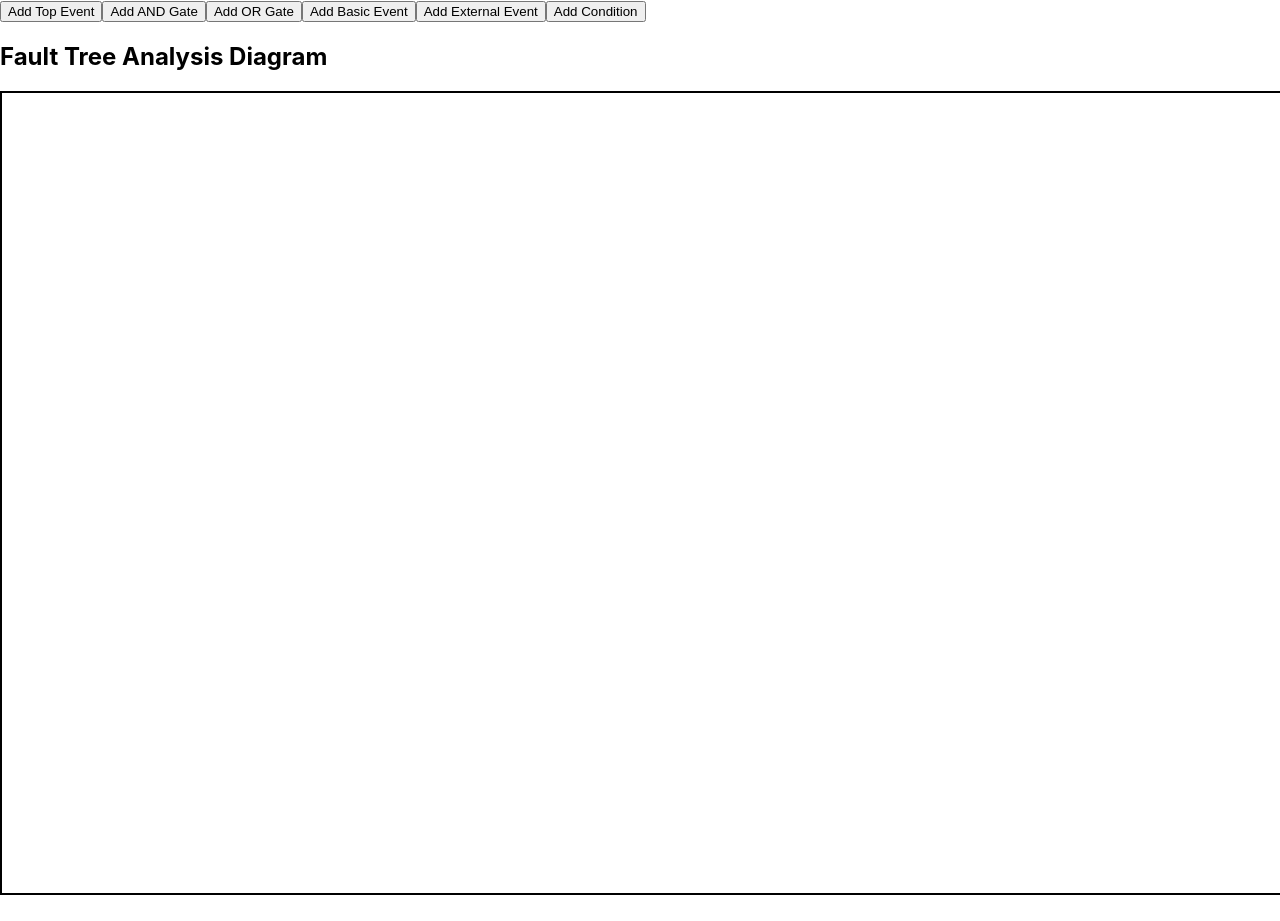
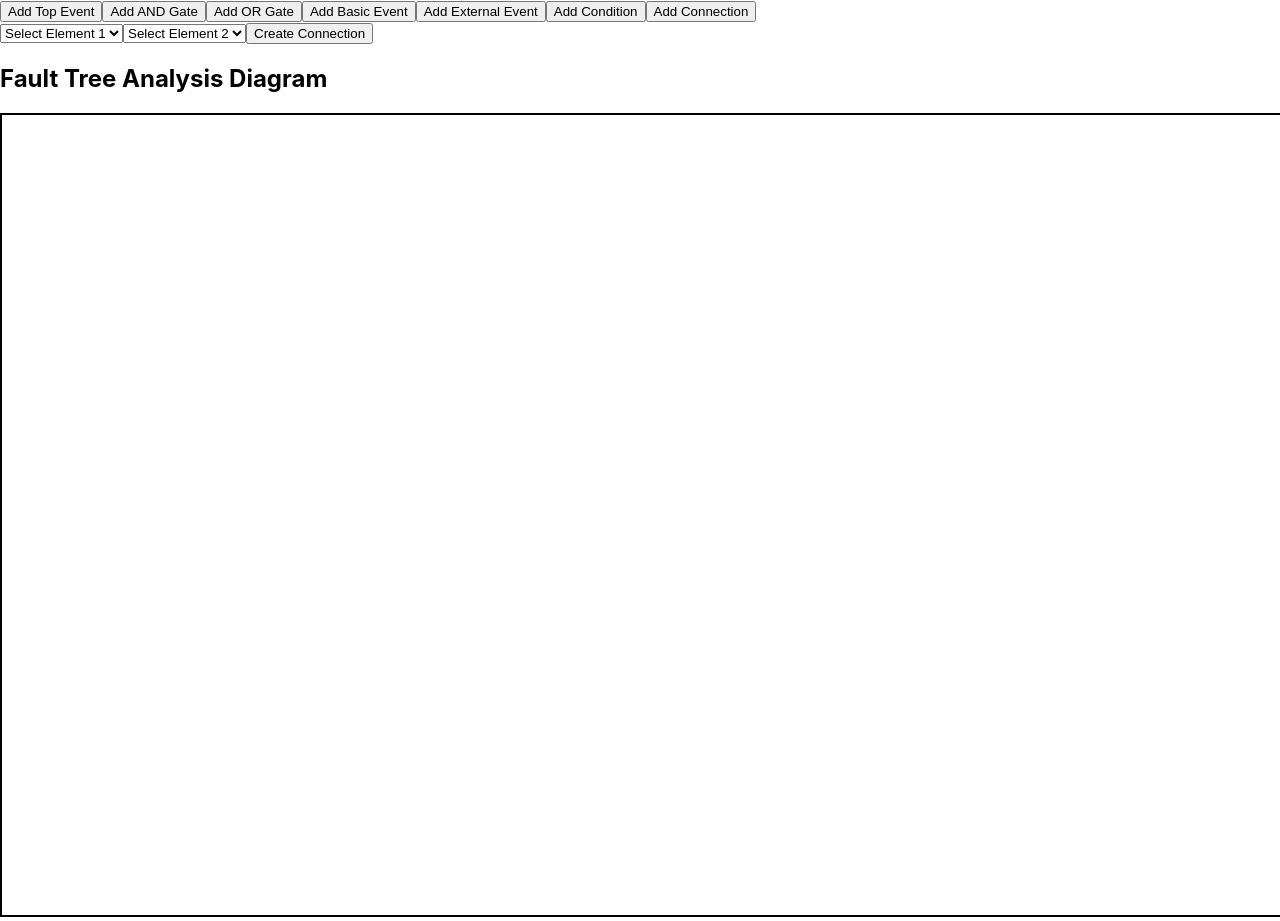
Before and after one commit to BartekFirlej/DSK, a React (Create React App) app in the folder my-web-app/: page / in a window 1280 px wide. Shown: the top 921 px of the page. Before the commit the page ends 899 px from the top, so only its background shows below. Built offline with nearby package versions, Linux system fonts and the light colour scheme.

Commit message:
Added possibility to add connections between elements

```diff
--- a/my-web-app/src/AndGate.tsx
+++ b/my-web-app/src/AndGate.tsx
@@ -13,7 +13,7 @@ const AndGate: React.FC<AndGateProps> = ({ id, position, onDragEnd }) => {
   };
   return (
     <Draggable initialPosition={position}  onDragEnd={handleDragEnd}>
-        <svg x={position.x} y={position.y}>
+        <svg>
             <rect width="40" height="40" fill="lightgreen" stroke="black" strokeWidth="2"/>
             <text x="20" y="20" alignmentBaseline="middle" textAnchor="middle" fill="black" fontWeight="bold">
                 AND
--- a/my-web-app/src/App.tsx
+++ b/my-web-app/src/App.tsx
@@ -6,12 +6,16 @@ import BasicEvent from './BasicEvent';
 import OrGate  from './OrGate';
 import AndGate from './AndGate';
 import Condition from './Condition';
-import Line, { LineRef } from './Line';
+import Line, { LineProps, LineRef } from './Line';
+import { start } from 'repl';
 
 const App: React.FC = () => {
   const lineRef = useRef<LineRef>(null);
 
   const [linePositions, setLinePositions] = useState<{ [key: string]: { start: { x: number; y: number }; end: { x: number; y: number } } }>({});
+  const [isSelecting, setIsSelecting] = useState(false);
+  const [selectedParent, setSelectedParent] = useState(null);
+  const [selectedChild, setSelectedChild] = useState(null);
 
 
   const [topEvents, setTopEvents] = useState<Array<{ id: string; label: string; position: { x: number; y: number; } }>>([]);
@@ -69,45 +73,25 @@ const App: React.FC = () => {
   };
 
   var handleDragEnd = (id: string, newPosition: { x: number; y: number }) => {
-    console.log('NOWA POZYCJAAA x: ' + newPosition.x + ', y: ' + newPosition.y);
-    const updatedLinePositions = { ...linePositions };
-    console.log(connections);
-
-    connections.forEach(connection => {
+    const updatedConnections = connections.map(connection => {
       if (connection.parent === id) {
-        console.log('Parent');
-        const updatedConnections = connections.map(c => {
-          if (c.id === connection.id) {
-            return { ...c, startPosition: newPosition };
-          } else {
-            return c;
-          }
-        });
-        setConnections(updatedConnections);
+        // If the current connection's parent matches the dragged node, update startPosition
+        return { ...connection, startPosition: newPosition };
       } else if (connection.child === id) {
-        console.log('Child');
-        const updatedConnections = connections.map(c => {
-          if (c.id === connection.id) {
-            return { ...c, endPosition: newPosition };
-          } else {
-            return c;
-          }
-        });
-        setConnections(updatedConnections);
+        // If the current connection's child matches the dragged node, update endPosition
+        return { ...connection, endPosition: newPosition };
+      } else {
+        // If the current connection does not involve the dragged node, leave it unchanged
+        return connection;
       }
     });
-  };
 
-
-
-  const updateLinePositions = () => {
-    if (lineRef.current) {
-      lineRef.current.update({ x: 10, y: 20 }, { x: 30, y: 40 });
-    }
+    // Update the connections state once with all changes
+    setConnections(updatedConnections);
   };
 
   const getNodePositionById = (id: string) => {
-    const allElements = [
+    var allElements = [
       ...topEvents,
       ...basicEvents,
       ...externalEvents,
@@ -115,10 +99,25 @@ const App: React.FC = () => {
       ...andGates,
       ...conditions,
     ];
+    var element = allElements.find(element => element.id === id);
+    return element ? element.position : null;
+  };
 
-    const element = allElements.find(element => element.id === id);
+  const handleAddConnection = () => {
+    /* startSelection();
+    if (!isSelecting)
+      return;
+    if (!selectedParent) {
+      setSelectedParent(nodeId);
+    } else if (selectedParent && !selectedChild && nodeId !== selectedParent) {
+      setSelectedChild(nodeId);
+      createConnection(selectedParent, nodeId);
+      setIsSelecting(false);
+    }; */
+  }
 
-    return element ? element.position : null;
+  const handleClick = (id: string) => {
+    console.log(id);
   };
 
   const getNodeById = (id: string) => {
@@ -130,9 +129,7 @@ const App: React.FC = () => {
       ...andGates,
       ...conditions,
     ];
-
     const element = allElements.find(element => element.id === id);
-
     return element ? element : null;
   };
 
@@ -150,6 +147,75 @@ const App: React.FC = () => {
     return relevantConnections;
   };
 
+  let selectedElementId: string | null = null;
+
+  document.querySelectorAll('.element').forEach(item => {
+    item.addEventListener('click', event => {
+      const clickedElementId = (event.target as HTMLElement).getAttribute('data-id');
+      if (clickedElementId) {
+        handleElementClick(clickedElementId);
+      }
+    });
+  });
+
+  function handleElementClick(clickedElementId: string): void {
+    if (!selectedElementId) {
+      selectedElementId = clickedElementId;
+      console.log(`Selected element: ${selectedElementId}`);
+    } else {
+      createConnection(selectedElementId, clickedElementId);
+      selectedElementId = null;
+    }
+  }
+
+  function canCreateConnection(fromId: string, toId: string): boolean {
+    if (fromId === toId) {
+      alert('Cannot create a connection to the same element.');
+      return false;
+    }
+
+    const exists = connections.some(conn => conn.parent === fromId && conn.child === toId || conn.parent === toId && conn.child === fromId);
+    if (exists) {
+      alert('Connection already exists.');
+      return false;
+    }
+    return true;
+  }
+
+  function createConnection(fromId: string, toId: string): void {
+    if (canCreateConnection(fromId, toId)) {
+      const parentPosition = getNodePositionById(fromId);
+      const childPosition = getNodePositionById(toId);
+      if (parentPosition && childPosition) {
+      const newConnection: LineProps = {
+        id: `connection${connections.length + 1}`,
+        parent: fromId,
+        child: toId,
+        startPosition: parentPosition,
+        endPosition: childPosition
+      };
+      connections.push(newConnection);
+      console.log('Connection created:', newConnection);
+    } else {
+      console.log('Cannot create connection.');
+    }
+   }
+ }
+
+ const [selectedElement1, setSelectedElement1] = useState('');
+ const [selectedElement2, setSelectedElement2] = useState('');
+
+ const handleSubmit = (e: React.FormEvent<HTMLFormElement>) => {
+  e.preventDefault(); // Prevent form submission from reloading the page
+  if (selectedElement1 && selectedElement2) {
+    createConnection(selectedElement1, selectedElement2);
+    setSelectedElement1(''); // Reset selection
+    setSelectedElement2(''); // Reset selection
+  } else {
+    alert('Please select two elements to connect.');
+  }
+};
+
   return (
     <div className="app-container">
       <Menu
@@ -158,7 +224,37 @@ const App: React.FC = () => {
         onAddBasicEvent={handleAddBasicEvent}
         onAddExternalEvent={handleAddExternalEvent}
         onAddCondition={handleAddCondition}
+        onAddConnection={handleAddConnection}
       />
+      <form onSubmit={handleSubmit}>
+        <select value={selectedElement1} onChange={(e) => setSelectedElement1(e.target.value)}>
+          <option value="">Select Element 1</option>
+          {[
+            ...topEvents,
+            ...basicEvents,
+            ...externalEvents,
+            ...orGates,
+            ...andGates,
+            ...conditions,
+          ].map((element) => (
+            <option key={element.id} value={element.id}>{element.id}</option>
+          ))}
+        </select>
+
+        <select value={selectedElement2} onChange={(e) => setSelectedElement2(e.target.value)}>
+          <option value="">Select Element 2</option>
+          {[...topEvents,
+            ...basicEvents,
+            ...externalEvents,
+            ...orGates,
+            ...andGates,
+            ...conditions].map((element) => (
+            <option key={element.id} value={element.id}>{element.id}</option>
+          ))}
+        </select>
+
+        <button type="submit">Create Connection</button>
+      </form>
       <h2>Fault Tree Analysis Diagram</h2>
       <div className="diagram-container"> {}
         <svg width="1600" height="800" style={{ border: '2px solid black' }}>
@@ -169,29 +265,28 @@ const App: React.FC = () => {
             </marker>
           </defs>
           {topEvents.map(event => (
-            <TopEvent key={event.id} id={event.id} label={event.label} position={event.position} onDragEnd={handleDragEnd}/>
+            <TopEvent key={event.id} id={event.id} label={event.label} position={event.position} onDragEnd={handleDragEnd} />
           ))}
           {basicEvents.map(event => (
-            <BasicEvent key={event.id} id={event.id} label={event.label} position={event.position} onDragEnd={handleDragEnd}/>
+            <BasicEvent key={event.id} id={event.id} label={event.label} position={event.position} onDragEnd={handleDragEnd} />
           ))}
           {externalEvents.map(event => (
-            <ExternalEvent key={event.id} id={event.id} label={event.label} position={event.position} onDragEnd={handleDragEnd}/>
+            <ExternalEvent key={event.id} id={event.id} label={event.label} position={event.position} onDragEnd={handleDragEnd} />
           ))}
           {orGates.map(gate => (
-            <OrGate key={gate.id} id={gate.id} position={gate.position} onDragEnd={handleDragEnd}/>
+            <OrGate key={gate.id} id={gate.id} position={gate.position} onDragEnd={handleDragEnd} />
           ))}
           {andGates.map(gate => (
-            <AndGate key={gate.id} id={gate.id} position={gate.position} onDragEnd={handleDragEnd}/>
+            <AndGate key={gate.id} id={gate.id} position={gate.position} onDragEnd={handleDragEnd} />
           ))}
           {conditions.map(condition => (
-            <Condition key={condition.id} {...condition} onDragEnd={handleDragEnd}/>
+            <Condition key={condition.id} {...condition} onDragEnd={handleDragEnd} />
           ))}
           {connections.map((connection) => {
-            const parentPosition = getNodePositionById(connection.parent);
-            const childPosition = getNodePositionById(connection.child);
+            var parentPosition = getNodePositionById(connection.parent);
+            var childPosition = getNodePositionById(connection.child);
             if (parentPosition && childPosition) {
-              console.log('RYSUJE LINIE')
-              console.log(connections)
+               console.log(`Rysuje ${parentPosition.x}, ${parentPosition.y}, ${childPosition.x}, ${childPosition.y}`);
               return (
                   <svg>
                     <Line
@@ -204,7 +299,7 @@ const App: React.FC = () => {
                   />
                   </svg>
                 );
-            } else {
+             } else {
               console.warn(`Missing position for connection ${connection.id}`);
               return null;
             }
@@ -214,5 +309,4 @@ const App: React.FC = () => {
     </div>
   );
 };
-
 export default App;
--- a/my-web-app/src/BasicEvent.tsx
+++ b/my-web-app/src/BasicEvent.tsx
@@ -11,13 +11,12 @@ interface BasicEventProps {
 const BasicEvent: React.FC<BasicEventProps> = ({ id, label, position, onDragEnd }) => {
   const handleDragEnd = (newPosition: { x: number; y: number }) => {
     onDragEnd(id, newPosition);
-    console.log('NOWA POZYCJa' + newPosition)
   };
 
   return (
     <Draggable initialPosition={position} onDragEnd={handleDragEnd}>
-      <circle cx="50" cy="50" r="35" fill="green" stroke="black" strokeWidth="2" />
-      <text x="50" y="50" alignmentBaseline="middle" textAnchor="middle" fill="white" fontWeight="bold">
+      <circle cx="40" cy="40" r="35" fill="green" stroke="black" strokeWidth="2" />
+      <text x="40" y="40" alignmentBaseline="middle" textAnchor="middle" fill="black" fontWeight="bold">
         {label}
       </text>
     </Draggable>
--- a/my-web-app/src/Condition.tsx
+++ b/my-web-app/src/Condition.tsx
@@ -15,7 +15,7 @@ const Condition: React.FC<ConditionProps> = ({ id, label, position, onDragEnd })
 
   return (
     <Draggable initialPosition={position} onDragEnd={handleDragEnd}>
-        <svg x={position.x} y={position.y}>
+        <svg>
             <rect width="130" height="50" fill="lightblue" stroke="black" strokeWidth="2"/>
             <text x="65" y="25" alignmentBaseline="middle" textAnchor="middle" fill="black" fontWeight="bold">
                 {label}
--- a/my-web-app/src/Line.tsx
+++ b/my-web-app/src/Line.tsx
@@ -1,6 +1,6 @@
 import React, { useState, useImperativeHandle, forwardRef } from 'react';
 
-interface LineProps {
+export interface LineProps {
   id: string;
   parent: string;
   child: string;
@@ -13,8 +13,6 @@ export interface LineRef {
 }
 
 const Line = forwardRef<LineRef, LineProps>(({ id, startPosition, endPosition, parent, child }, ref) => {
-
-
   return (
     <line
       id={id.toString()} // Convert id to string and set it as the id attribute
--- a/my-web-app/src/Menu.tsx
+++ b/my-web-app/src/Menu.tsx
@@ -6,9 +6,10 @@ interface MenuProps {
   onAddBasicEvent: () => void;
   onAddExternalEvent: () => void;
   onAddCondition: () => void;
+  onAddConnection: () => void;
 }
 
-const Menu: React.FC<MenuProps> = ({ onAddTopEvent, onAddGate, onAddBasicEvent, onAddExternalEvent, onAddCondition }) => {
+const Menu: React.FC<MenuProps> = ({ onAddTopEvent, onAddGate, onAddBasicEvent, onAddExternalEvent, onAddCondition, onAddConnection }) => {
   return (
     <div>
       <button onClick={onAddTopEvent}>Add Top Event</button>
@@ -17,6 +18,7 @@ const Menu: React.FC<MenuProps> = ({ onAddTopEvent, onAddGate, onAddBasicEvent,
       <button onClick={onAddBasicEvent}>Add Basic Event</button>
       <button onClick={onAddExternalEvent}>Add External Event</button>
       <button onClick={onAddCondition}>Add Condition</button>
+      <button onClick={onAddConnection}>Add Connection</button>
     </div>
   );
 };
--- a/my-web-app/src/OrGate.tsx
+++ b/my-web-app/src/OrGate.tsx
@@ -4,13 +4,12 @@ import Draggable from './Draggable';
 interface OrGateProps {
   id: string;
   position: { x: number; y: number };
-  onDragEnd: (id: string, newPosition: { x: number; y: number }) => void; // Add this prop
+  onDragEnd: (id: string, newPosition: { x: number; y: number }) => void;
 }
 
-const OrGate: React.FC<OrGateProps> = ({ id, position, onDragEnd }) => {
+const OrGate: React.FC<OrGateProps> = ({ id, position, onDragEnd}) => {
     const handleDragEnd = (newPosition: { x: number; y: number }) => {
       onDragEnd(id, newPosition);
-      console.log('NOWA POZYCJa' + newPosition)
     };
     return (
         <Draggable initialPosition={position} onDragEnd={handleDragEnd}> {/* Pass onDragEnd prop */}
```
Also changed, not shown: my-web-app/src/Draggable.tsx (+2 -5 lines), my-web-app/src/ExternalEvent.tsx (+13 -7 lines).
